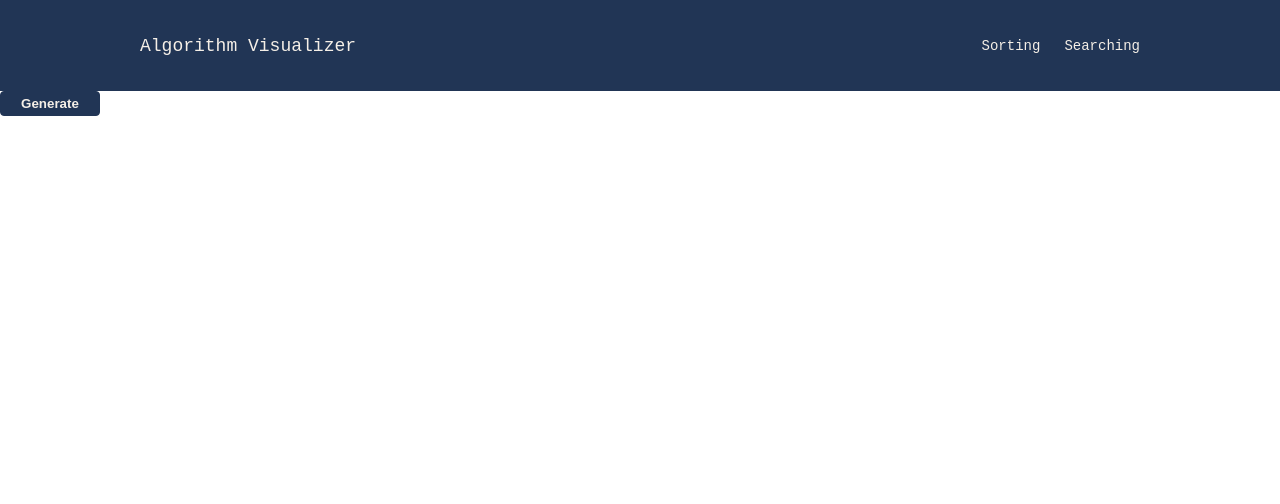
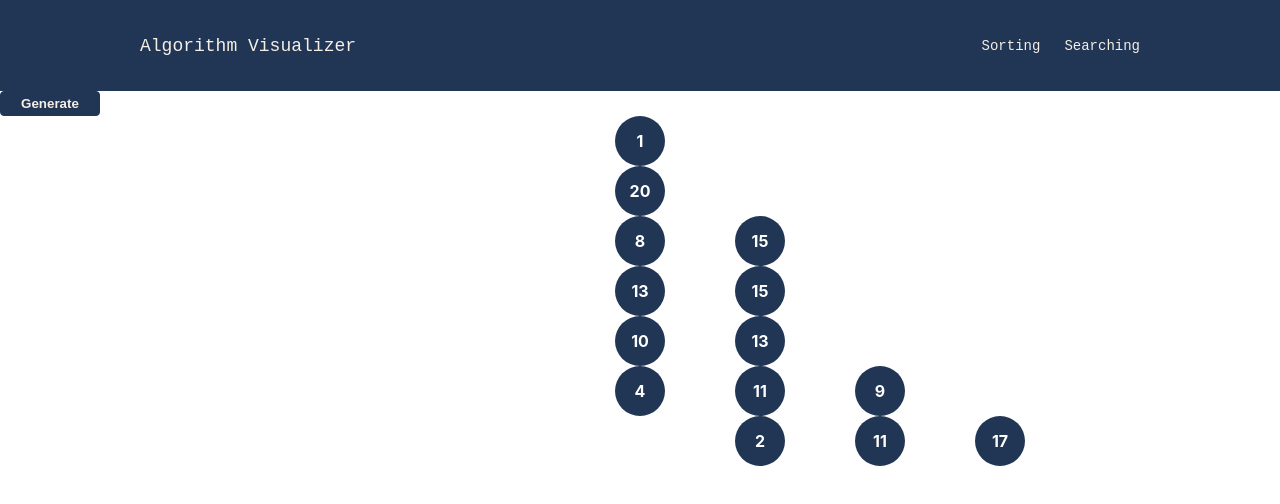
Before and after one commit to seangerrykelly/algo-visualizer, a React (Create React App) app: page /searching in a window 1280 px wide. Both pictures are taken after a click on the button "Generate". Shown: the top 504 px of the page. Built offline with nearby package versions, Linux system fonts and the light colour scheme.

Commit message:
feat: start work on rendering trees after generating

```diff
--- /dev/null
+++ b/src/components/searching-visuals/BinaryTree.css
@@ -0,0 +1,55 @@
+.treeNode {
+    align-items: center;
+    display: flex;
+    flex-direction: column;
+    /* margin: 20px; */
+    position: relative;
+}
+
+.nodeCircle {
+    align-items: center;
+    background-color: #213555;
+    border-radius: 50%;
+    color: white;
+    display: flex;
+    font-size: 16px;
+    font-weight: bold;
+    height: 50px;
+    justify-content: center;
+    text-align: center;
+    width: 50px;
+    z-index: 2;
+}
+
+.nodeChildren {
+    display: flex;
+    justify-content: space-between;
+    /* margin-top: 20px; */
+    position: relative;
+    width: 120px;
+}
+
+.child {
+    position: relative;
+}
+
+.child.left .line,
+.child.right .line {
+  position: absolute;
+  width: 2px;
+  height: 30px;
+  background-color: black;
+  top: 0%;
+}
+
+.child.left .line {
+    bottom: 50%;
+    left: 50%;
+    transform: rotate(-45deg);
+}
+
+.child.right .line {
+    bottom: 50%;
+    right: 50%;
+    transform: rotate(45deg);
+}
--- a/src/components/searching-visuals/BinaryTree.tsx
+++ b/src/components/searching-visuals/BinaryTree.tsx
@@ -1,12 +1,33 @@
 import { useState } from "react"
-import { generateTree, TreeNode } from "../../utils/tree"
+import { TreeNode } from "../../utils/tree"
+import './BinaryTree.css'
 
-export const BinaryTree = () => {
-    // const [rootNode, setRootNode] = useState<TreeNode>(generateTree())
+type BinaryTreeProps = {
+    root?: TreeNode
+}
+
+export const BinaryTree = ({ root = undefined }: BinaryTreeProps) => {
+    const [rootNode, setRootNode] = useState<TreeNode | undefined>(root)
+    if (!rootNode)
+        return null
 
     return (
-        <div>
-            {/* {rootNode.value} */}
+        <div className="treeNode">
+            <div className="nodeCircle">{rootNode.value}</div>
+            <div className="nodeChildren">
+                {rootNode.left && (
+                    <div className="child left">
+                        <div className="line" />
+                        <BinaryTree root={rootNode.left} />
+                    </div>
+                )}
+                {rootNode.right && (
+                    <div className="child right">
+                        <div className="line" />
+                        <BinaryTree root={rootNode.right} />
+                    </div>
+                )}
+            </div>
         </div>
     )
 }
--- a/src/components/searching-visuals/SearchingVisual.tsx
+++ b/src/components/searching-visuals/SearchingVisual.tsx
@@ -17,7 +17,7 @@ export const SearchingVisual = () => {
     return (
         <div>
             <button className="primaryButton" onClick={handleClickGenerate}>Generate</button>
-            <BinaryTree />
+            {rootNode && <BinaryTree root={rootNode} />}
         </div>
     )
 }
```
